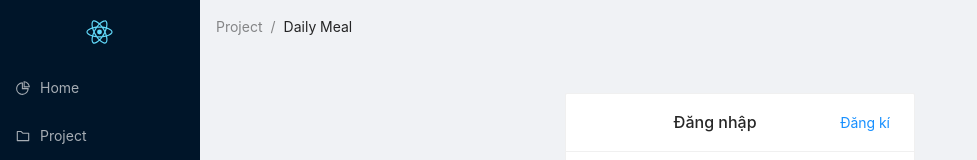
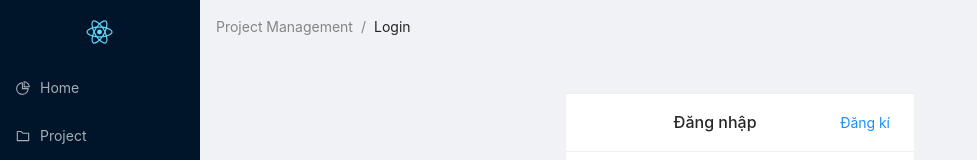
Before and after one commit to handwithfivefingers/todo-list, a React (Create React App) app: page /login in a window 1280 px wide. Shown: the top 160 px of the page, without its empty margins (0-977 px from the left). Built offline with nearby package versions, Linux system fonts and the light colour scheme.

Commit message:
fix breadcrumb

```diff
--- a/src/Layout/index.js
+++ b/src/Layout/index.js
@@ -23,7 +23,7 @@ class LayoutRoute extends Component {
             return (
               <>
                 <SiderLayout {...routeProps} />
-                <ContentLayout>
+                <ContentLayout  {...routeProps}>
                   <Spin spinning={authReducer.authenticating}>
                     <YoursComponent {...routeProps} />
                   </Spin>
@@ -55,7 +55,7 @@ class LayoutRoute extends Component {
                 return (
                   <>
                     <SiderLayout {...routeProps} />
-                    <ContentLayout>
+                    <ContentLayout  {...routeProps}>
                       <Spin spinning={authReducer.authenticating}>
                         <YoursComponent {...routeProps} />
                       </Spin>
--- a/src/components/Layout/Content/index.js
+++ b/src/components/Layout/Content/index.js
@@ -2,17 +2,24 @@ import { Breadcrumb, Layout } from 'antd';
 import React, { Component } from 'react';
 import FooterLayout from '../Footer';
 import HeaderLayout from '../Header';
+import history from '../../../helper/history';
+import { TASK_ROUTE } from '../../../constant/route';
 const { Content } = Layout;
 
 class ContentLayout extends Component {
   render() {
+    console.log(this.props);
     return (
       <Layout className="site-layout">
         <HeaderLayout />
         <Content style={{ margin: '0 16px' }}>
           <Breadcrumb style={{ margin: '16px 0' }}>
-            <Breadcrumb.Item>Project</Breadcrumb.Item>
-            <Breadcrumb.Item>Daily Meal</Breadcrumb.Item>
+            <Breadcrumb.Item>Project Management</Breadcrumb.Item>
+            {TASK_ROUTE.map((item, index) => {
+              if (item.path === this.props.location.pathname) {
+                return <Breadcrumb.Item key={`${item.name}-${index}`}>{item.name}</Breadcrumb.Item>
+              }
+            })}
           </Breadcrumb>
           <div
             className="site-layout-background"
--- a/src/containers/Home/index.js
+++ b/src/containers/Home/index.js
@@ -167,9 +167,13 @@ class Home extends Component {
     })
     const provinceData = axios.get(`${province}`);
     provinceData.then(response => {
+      let now = moment(new Date()); //todays date
+      let end = moment.utc((response.data.data.lastUpdated) * 1000); // another date
+      let duration = moment.duration(now.diff(end));
+      let hours = duration.asHours();
       this.setState({
         sourceData: response.data.data.cases,
-        lastUpdate: moment.utc(response.data.data.lastUpdated * 1000).format('HH'),
+        lastUpdate: hours.toString().substring(0, 2),
       })
     }).catch(error => {
       console.log('error:', error)
```
